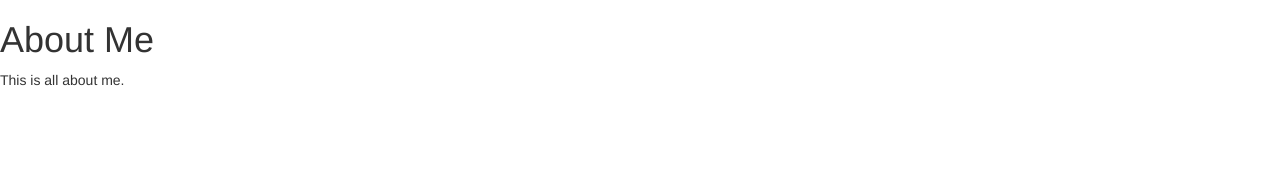
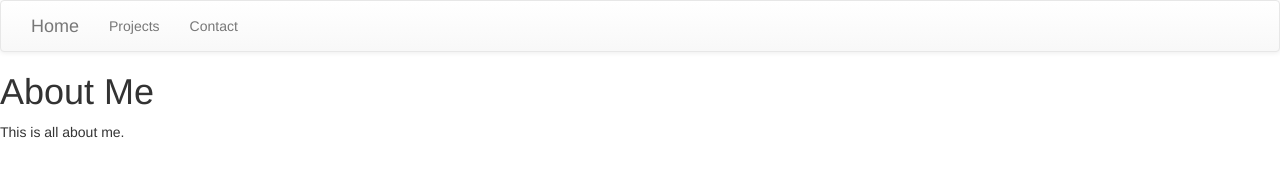
Before and after one commit to t-howell/COMP1073-A1, a website: page index.html in a window 1280 px wide. Drawn offline with Linux system fonts and the light colour scheme.

Commit message:
Added nav

```diff
--- a/index.html
+++ b/index.html
@@ -7,11 +7,20 @@
 	<title>Home</title>
 	 <!-- CSS Section -->
 	<link rel="stylesheet" href="Scripts/lib/bootstrap/dist/css/bootstrap.min.css">
+	<link rel="stylesheet" href="Scripts/lib/bootstrap/dist/css/bootstrap-theme.min.css">
   	<link rel="stylesheet" href="Contents/app.css">
 </head>
 <body>
 	<header>
-
+		<nav class="navbar navbar-default">
+    		<div class="collapse navbar-collapse" id="bs-example-navbar-collapse-1">
+     			<ul class="nav navbar-nav">
+					<li><a class="navbar-brand" href="index.html">Home</a></li>
+      	  			<li><a href="projects.html">Projects</a></li>
+        			<li><a href="contact.html">Contact</a></li>
+				</ul>
+    		</div><!-- /.navbar-collapse -->
+		</nav>
 	</header>
 	<div>
 		<h1 id="aboutHeading"></h1>
```
